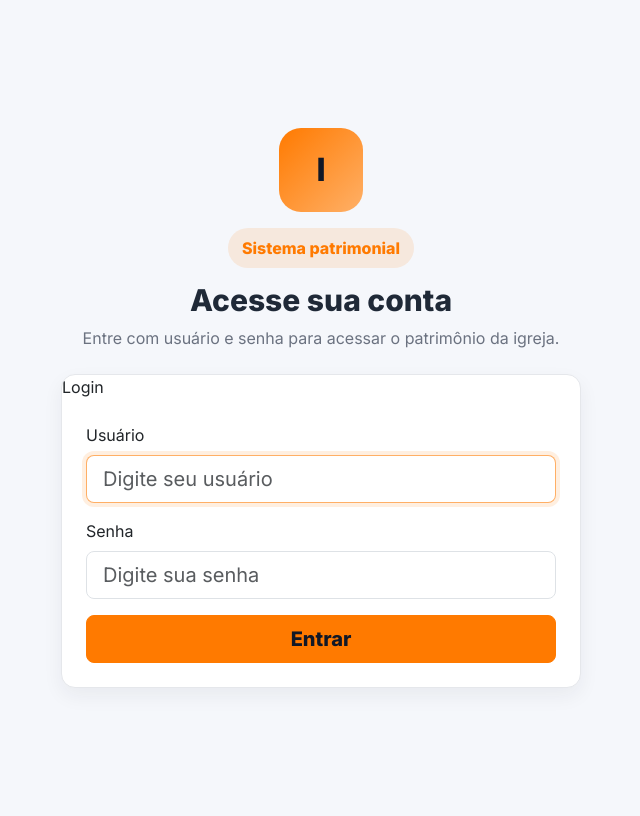
After one commit to Hunter954/Patrimonial, a Flask app: page /login in a window 1280 px wide. The commit adds this page. Shown: the whole page, without its empty margins (319-959 px from the left). Run offline with Flask 3, Linux system fonts and the light colour scheme; data comes from the database, SQL or seed files in the repository.

Commit message:
Add files via upload

```diff
--- a/app/routes.py
+++ b/app/routes.py
@@ -1,17 +1,29 @@
 from datetime import date, datetime, timedelta
 from decimal import Decimal, InvalidOperation
 import io
-import os
-import uuid
+from functools import wraps
 from pathlib import Path
 
-from flask import Blueprint, current_app, flash, redirect, render_template, request, send_file, send_from_directory, session, url_for
+from flask import (
+    Blueprint,
+    current_app,
+    flash,
+    g,
+    redirect,
+    render_template,
+    request,
+    send_file,
+    send_from_directory,
+    session,
+    url_for,
+)
 from sqlalchemy import func
+from werkzeug.security import check_password_hash, generate_password_hash
 from werkzeug.utils import secure_filename
 
 from . import db
 from .barcodes import generate_barcode_png
-from .models import AppSetting, Asset, Movement
+from .models import AppSetting, Asset, Movement, User
 from .utils import currency_br, depreciation_linear
 
 bp = Blueprint("main", __name__)
@@ -55,6 +67,13 @@ def add_movement(asset_id: int, action: str, details: str = "", user_name: str =
     db.session.commit()
 
 
+def get_current_user() -> User | None:
+    user_id = session.get("user_id")
+    if not user_id:
+        return None
+    return User.query.filter_by(id=user_id, is_active=True).first()
+
+
 def get_current_church_key():
     church_key = session.get("church_key")
     return church_key if church_key in CHURCHES else None
@@ -95,6 +114,16 @@ def get_church_settings(church_key: str | None = None):
     return AppSetting.query.filter_by(church_key=ck).first()
 
 
+def get_login_logo_settings():
+    ensure_default_settings()
+    preferred_keys = ["foz", "paraguai"]
+    for key in preferred_keys:
+        settings = AppSetting.query.filter_by(church_key=key).first()
+        if settings and settings.logo_path:
+            return settings
+    return AppSetting.query.order_by(AppSetting.id.asc()).first()
+
+
 def save_upload(file_storage, target_dir: str, prefix: str) -> str | None:
     if not file_storage or not getattr(file_storage, "filename", ""):
         return None
@@ -103,7 +132,7 @@ def save_upload(file_storage, target_dir: str, prefix: str) -> str | None:
 
     original_name = secure_filename(file_storage.filename)
     ext = Path(original_name).suffix.lower()
-    filename = f"{prefix}_{uuid.uuid4().hex[:12]}{ext}"
+    filename = f"{prefix}_{datetime.utcnow().strftime('%Y%m%d%H%M%S')}_{secure_filename(Path(original_name).stem)[:20]}{ext}"
     target_path = Path(target_dir)
     target_path.mkdir(parents=True, exist_ok=True)
     destination = target_path / filename
@@ -113,10 +142,52 @@ def save_upload(file_storage, target_dir: str, prefix: str) -> str | None:
     relative = destination.resolve().relative_to(upload_root).as_posix()
     return relative
 
+
+def login_required(view):
+    @wraps(view)
+    def wrapped(*args, **kwargs):
+        if not g.current_user:
+            flash("Faça login para acessar o sistema.", "warning")
+            return redirect(url_for("main.login", next=request.path))
+        return view(*args, **kwargs)
+
+    return wrapped
+
+
+def admin_required(view):
+    @wraps(view)
+    def wrapped(*args, **kwargs):
+        if not g.current_user:
+            flash("Faça login para acessar o sistema.", "warning")
+            return redirect(url_for("main.login", next=request.path))
+        if g.current_user.role != "admin":
+            flash("Apenas administrador pode fazer essa ação.", "danger")
+            return redirect(url_for("main.dashboard"))
+        return view(*args, **kwargs)
+
+    return wrapped
+
+
 @bp.before_app_request
-def enforce_church_context():
-    allowed = {"main.root", "main.select_church", "main.uploaded_file", "static"}
-    if request.endpoint in allowed or request.endpoint is None:
+def load_request_context():
+    g.current_user = get_current_user()
+
+
+@bp.before_app_request
+def enforce_access_rules():
+    public_endpoints = {
+        "main.root",
+        "main.login",
+        "main.logout",
+        "main.uploaded_file",
+        "static",
+    }
+    if request.endpoint in public_endpoints or request.endpoint is None:
+        return None
+    if not g.current_user:
+        return redirect(url_for("main.login", next=request.path))
+    allowed_without_church = {"main.select_church", "main.change_church"}
+    if request.endpoint in allowed_without_church:
         return None
     if get_current_church_key():
         return None
@@ -132,11 +203,16 @@ def inject_helpers():
         "current_church": church,
         "churches": CHURCHES,
         "church_settings": settings,
+        "current_user": g.get("current_user"),
+        "is_admin": bool(g.get("current_user") and g.current_user.role == "admin"),
+        "can_edit": bool(g.get("current_user") and g.current_user.role == "admin"),
     }
 
 
 @bp.get("/")
 def root():
+    if not g.current_user:
+        return redirect(url_for("main.login"))
     if get_current_church_key():
         return redirect(url_for("main.dashboard"))
     ensure_default_settings()
@@ -147,7 +223,39 @@ def root():
     return render_template("church_select.html", cards=cards, title="Selecionar patrimônio")
 
 
+@bp.route("/login", methods=["GET", "POST"])
+def login():
+    if g.current_user:
+        return redirect(url_for("main.dashboard") if get_current_church_key() else url_for("main.root"))
+
+    login_logo = get_login_logo_settings()
+    if request.method == "POST":
+        username = (request.form.get("username") or "").strip()
+        password = request.form.get("password") or ""
+        user = User.query.filter(func.lower(User.username) == username.lower()).first()
+
+        if not user or not user.is_active or not check_password_hash(user.password_hash, password):
+            flash("Usuário ou senha inválidos.", "danger")
+            return render_template("login.html", login_logo=login_logo, title="Login • Sistema Patrimonial")
+
+        session["user_id"] = user.id
+        next_url = request.args.get("next") or url_for("main.root")
+        flash(f"Bem-vindo, {user.username}.", "success")
+        return redirect(next_url)
+
+    return render_template("login.html", login_logo=login_logo, title="Login • Sistema Patrimonial")
+
+
+@bp.get("/logout")
+def logout():
+    session.pop("user_id", None)
+    session.pop("church_key", None)
+    flash("Você saiu do sistema.", "info")
+    return redirect(url_for("main.login"))
+
+
 @bp.post("/selecionar-igreja")
+@login_required
 def select_church():
     church_key = (request.form.get("church_key") or "").strip()
     if church_key not in CHURCHES:
@@ -159,6 +267,7 @@ def select_church():
 
 
 @bp.get("/trocar-igreja")
+@login_required
 def change_church():
     session.pop("church_key", None)
     flash("Escolha qual patrimônio deseja acessar.", "info")
@@ -166,6 +275,7 @@ def change_church():
 
 
 @bp.get("/dashboard")
+@login_required
 def dashboard():
     total_assets = church_query().count()
     total_value = db.session.query(func.coalesce(func.sum(Asset.purchase_value), 0)).filter(Asset.church_key == get_current_church_key()).scalar() or 0
@@ -232,6 +342,7 @@ def dashboard():
 
 
 @bp.get("/patrimonio")
+@login_required
 def patrimonio_list():
     q = (request.args.get("q") or "").strip()
     status = (request.args.get("status") or "").strip()
@@ -271,6 +382,7 @@ def patrimonio_list():
 
 
 @bp.route("/patrimonio/novo", methods=["GET", "POST"])
+@admin_required
 def patrimonio_new():
     if request.method == "POST":
         church_key = get_current_church_key()
@@ -313,19 +425,24 @@ def patrimonio_new():
         )
         db.session.add(asset)
         db.session.commit()
-        add_movement(asset.id, "Novo Cadastro", "Cadastro inicial do bem")
+        add_movement(asset.id, "Novo Cadastro", "Cadastro inicial do bem", g.current_user.username)
         flash("Bem cadastrado com sucesso.", "success")
         return redirect(url_for("main.patrimonio_edit", asset_id=asset.id))
 
     preset_barcode = (request.args.get("barcode") or "").strip()
-    return render_template("patrimonio_form.html", asset=None, preset_barcode=preset_barcode)
+    return render_template("patrimonio_form.html", asset=None, preset_barcode=preset_barcode, read_only=False)
 
 
 @bp.route("/patrimonio/<int:asset_id>/editar", methods=["GET", "POST"])
+@login_required
 def patrimonio_edit(asset_id):
     asset = church_query().filter_by(id=asset_id).first_or_404()
 
     if request.method == "POST":
+        if g.current_user.role != "admin":
+            flash("Seu usuário é somente visualizador.", "danger")
+            return redirect(url_for("main.patrimonio_edit", asset_id=asset.id))
+
         old_location = asset.location
         old_status = asset.status
         old_donation = asset.is_donation
@@ -346,10 +463,8 @@ def patrimonio_edit(asset_id):
         asset.brand = (request.form.get("brand") or "").strip() or None
         asset.model = (request.form.get("model") or "").strip() or None
         asset.serial_number = (request.form.get("serial_number") or "").strip() or None
-
         asset.purchase_value = parse_decimal(request.form.get("purchase_value"), "0")
         asset.purchase_date = datetime.strptime(request.form.get("purchase_date"), "%Y-%m-%d").date() if request.form.get("purchase_date") else asset.purchase_date
-
         asset.cost_center = (request.form.get("cost_center") or "").strip() or None
         asset.location = (request.form.get("location") or "").strip() or None
         asset.responsible = (request.form.get("responsible") or "").strip() or None
@@ -373,13 +488,13 @@ def patrimonio_edit(asset_id):
         db.session.commit()
 
         if asset.location != old_location:
-            add_movement(asset.id, "Alteração Localização", f"{old_location or '-'} -> {asset.location or '-'}")
+            add_movement(asset.id, "Alteração Localização", f"{old_location or '-'} -> {asset.location or '-'}", g.current_user.username)
         if asset.status != old_status:
-            add_movement(asset.id, "Alteração Status", f"{old_status} -> {asset.status}")
+            add_movement(asset.id, "Alteração Status", f"{old_status} -> {asset.status}", g.current_user.username)
         if asset.is_donation != old_donation:
-            add_movement(asset.id, "Alteração Categoria", f"Doação: {'Sim' if old_donation else 'Não'} -> {'Sim' if asset.is_donation else 'Não'}")
+            add_movement(asset.id, "Alteração Categoria", f"Doação: {'Sim' if old_donation else 'Não'} -> {'Sim' if asset.is_donation else 'Não'}", g.current_user.username)
         if asset.barcode != old_barcode:
-            add_movement(asset.id, "Alteração Código de Barras", f"{old_barcode} -> {asset.barcode}")
+            add_movement(asset.id, "Alteração Código de Barras", f"{old_barcode} -> {asset.barcode}", g.current_user.username)
 
         flash("Item atualizado.", "success")
         return redirect(url_for("main.patrimonio_edit", asset_id=asset.id))
@@ -387,25 +502,40 @@ def patrimonio_edit(asset_id):
     acc, cur, years, pct = depreciation_linear(asset.purchase_value, asset.purchase_date, asset.useful_life_years, date.today())
     dep = {"accumulated": acc, "current": cur, "years": years, "percent": pct}
     moves = Movement.query.filter_by(asset_id=asset.id).order_by(Movement.created_at.desc()).limit(10).all()
-    return render_template("patrimonio_form.html", asset=asset, dep=dep, moves=moves, preset_barcode=None)
+    return render_template("patrimonio_form.html", asset=asset, dep=dep, moves=moves, preset_barcode=None, read_only=g.current_user.role != "admin")
 
 
 @bp.post("/patrimonio/<int:asset_id>/baixar")
+@admin_required
 def patrimonio_deactivate(asset_id):
     asset = church_query().filter_by(id=asset_id).first_or_404()
     asset.status = "baixado"
     db.session.commit()
-    add_movement(asset.id, "Baixado", "Bem baixado no sistema")
+    add_movement(asset.id, "Baixado", "Bem baixado no sistema", g.current_user.username)
     flash("Bem baixado.", "info")
     return redirect(url_for("main.patrimonio_edit", asset_id=asset.id))
 
 
+@bp.post("/patrimonio/<int:asset_id>/excluir")
+@admin_required
+def patrimonio_delete(asset_id):
+    asset = church_query().filter_by(id=asset_id).first_or_404()
+    code = asset.internal_code
+    desc = asset.description
+    db.session.delete(asset)
+    db.session.commit()
+    flash(f"Bem {code} - {desc} excluído com sucesso.", "success")
+    return redirect(request.referrer or url_for("main.patrimonio_list"))
+
+
 @bp.get("/leitor")
+@login_required
 def leitor():
     return render_template("leitor.html")
 
 
 @bp.post("/leitor/processar")
+@login_required
 def leitor_processar():
     code = (request.form.get("code") or "").strip()
     if not code:
@@ -416,11 +546,15 @@ def leitor_processar():
     if asset:
         flash(f"Item encontrado: {asset.internal_code}", "success")
         return redirect(url_for("main.patrimonio_edit", asset_id=asset.id))
+    if g.current_user.role != "admin":
+        flash("Item não cadastrado e seu usuário é somente visualizador.", "warning")
+        return redirect(url_for("main.leitor"))
     flash("Item não cadastrado nesta igreja. Abrindo tela para cadastro.", "warning")
     return redirect(url_for("main.patrimonio_new", barcode=code))
 
 
 @bp.get("/etiqueta/<int:asset_id>.png")
+@login_required
 def etiqueta_png(asset_id):
     asset = church_query().filter_by(id=asset_id).first_or_404()
     png = generate_barcode_png(asset.barcode)
@@ -448,6 +582,7 @@ def uploaded_file(relative_path):
 
 
 @bp.get("/inventario")
+@login_required
 def inventario():
     q = (request.args.get("q") or "").strip()
     status = (request.args.get("status") or "").strip()
@@ -469,6 +604,7 @@ def inventario():
 
 
 @bp.get("/inventario/exportar.csv")
+@login_required
 def inventario_exportar():
     import csv
     import io as _io
@@ -492,6 +628,7 @@ def inventario_exportar():
 
 
 @bp.get("/relatorios")
+@login_required
 def relatorios():
     assets = church_query().all()
     today = date.today()
@@ -520,6 +657,7 @@ def relatorios():
 
 
 @bp.route("/admin/igreja", methods=["GET", "POST"])
+@admin_required
 def church_admin():
     church = get_current_church()
     settings = get_church_settings(church["key"])
@@ -538,3 +676,60 @@ def church_admin():
         return redirect(url_for("main.church_admin"))
 
     return render_template("church_admin.html", settings=settings)
+
+
+@bp.route("/admin/usuarios", methods=["GET", "POST"])
+@admin_required
+def admin_users():
+    if request.method == "POST":
+        username = (request.form.get("username") or "").strip()
+        password = request.form.get("password") or ""
+        role = (request.form.get("role") or "viewer").strip().lower()
+
+        if not username:
+            flash("Informe o nome de usuário.", "danger")
+            return redirect(url_for("main.admin_users"))
+        if len(password) < 4:
+            flash("A senha precisa ter pelo menos 4 caracteres.", "danger")
+            return redirect(url_for("main.admin_users"))
+        if role not in {"admin", "viewer"}:
+            flash("Nível de usuário inválido.", "danger")
+            return redirect(url_for("main.admin_users"))
+        if User.query.filter(func.lower(User.username) == username.lower()).first():
+            flash("Já existe um usuário com esse nome.", "danger")
+            return redirect(url_for("main.admin_users"))
+
+        db.session.add(User(username=username, password_hash=generate_password_hash(password), role=role, is_active=True))
+        db.session.commit()
+        flash("Usuário cadastrado com sucesso.", "success")
+        return redirect(url_for("main.admin_users"))
+
+    users = User.query.order_by(User.username.asc()).all()
+    return render_template("admin_users.html", users=users)
+
+
+@bp.post("/admin/usuarios/<int:user_id>/toggle")
+@admin_required
+def admin_users_toggle(user_id):
+    user = User.query.get_or_404(user_id)
+    if user.id == g.current_user.id:
+        flash("Você não pode desativar o próprio usuário logado.", "danger")
+        return redirect(url_for("main.admin_users"))
+    user.is_active = not user.is_active
+    db.session.commit()
+    flash("Status do usuário atualizado.", "success")
+    return redirect(url_for("main.admin_users"))
+
+
+@bp.post("/admin/usuarios/<int:user_id>/senha")
+@admin_required
+def admin_users_password(user_id):
+    user = User.query.get_or_404(user_id)
+    password = request.form.get("new_password") or ""
+    if len(password) < 4:
+        flash("A nova senha precisa ter pelo menos 4 caracteres.", "danger")
+        return redirect(url_for("main.admin_users"))
+    user.password_hash = generate_password_hash(password)
+    db.session.commit()
+    flash(f"Senha do usuário {user.username} atualizada.", "success")
+    return redirect(url_for("main.admin_users"))
--- a/app/static/css/app.css
+++ b/app/static/css/app.css
@@ -491,3 +491,56 @@ body{
     max-height: 70px;
   }
 }
+
+.public-page{
+  min-height: 100vh;
+}
+
+.flash-public{
+  max-width: 520px;
+}
+
+.login-page{
+  min-height: calc(100vh - 32px);
+  display: flex;
+  align-items: center;
+  justify-content: center;
+  padding: 32px 16px;
+}
+
+.login-shell{
+  width: 100%;
+  max-width: 520px;
+}
+
+.login-card{
+  overflow: hidden;
+}
+
+.login-logo{
+  display: block;
+  max-width: 240px;
+  max-height: 120px;
+  width: auto;
+  height: auto;
+  object-fit: contain;
+  margin-left: auto;
+  margin-right: auto;
+}
+
+.login-logo-fallback{
+  width: 84px;
+  height: 84px;
+  border-radius: 22px;
+  display: flex;
+  align-items: center;
+  justify-content: center;
+  font-weight: 900;
+  font-size: 32px;
+  background: linear-gradient(135deg, var(--orange), #ffb067);
+  color: #111827;
+}
+
+.login-title{
+  font-size: 30px;
+}
--- a/app/templates/base.html
+++ b/app/templates/base.html
@@ -12,6 +12,7 @@
   <script src="https://cdn.jsdelivr.net/npm/chart.js@4.4.1/dist/chart.umd.min.js"></script>
 </head>
 <body>
+  {% if current_user %}
   <nav class="navbar navbar-expand-lg navbar-light bg-white shadow-sm app-navbar">
     <div class="container-fluid px-4">
       <a class="navbar-brand brand-wrap d-flex align-items-center gap-3" href="{{ url_for('main.dashboard') if current_church else url_for('main.root') }}">
@@ -41,40 +42,47 @@
         </div>
       </a>
 
-      {% if current_church %}
       <button class="navbar-toggler" type="button" data-bs-toggle="collapse" data-bs-target="#navMain" aria-controls="navMain" aria-expanded="false" aria-label="Abrir menu">
         <span class="navbar-toggler-icon"></span>
       </button>
 
       <div class="collapse navbar-collapse" id="navMain">
         <ul class="navbar-nav mx-auto gap-lg-3">
+          {% if current_church %}
           <li class="nav-item"><a class="nav-link {{ 'active' if request.path.startswith('/dashboard') else '' }}" href="{{ url_for('main.dashboard') }}">Dashboard</a></li>
           <li class="nav-item"><a class="nav-link {{ 'active' if request.path.startswith('/patrimonio') else '' }}" href="{{ url_for('main.patrimonio_list') }}">Patrimônio</a></li>
           <li class="nav-item"><a class="nav-link {{ 'active' if request.path.startswith('/inventario') else '' }}" href="{{ url_for('main.inventario') }}">Inventário</a></li>
           <li class="nav-item"><a class="nav-link {{ 'active' if request.path.startswith('/relatorios') else '' }}" href="{{ url_for('main.relatorios') }}">Relatórios</a></li>
           <li class="nav-item"><a class="nav-link {{ 'active' if request.path.startswith('/leitor') else '' }}" href="{{ url_for('main.leitor') }}">Leitor</a></li>
-          <li class="nav-item"><a class="nav-link {{ 'active' if request.path.startswith('/admin/igreja') else '' }}" href="{{ url_for('main.church_admin') }}">Admin</a></li>
+          {% if is_admin %}
+          <li class="nav-item"><a class="nav-link {{ 'active' if request.path.startswith('/admin/igreja') else '' }}" href="{{ url_for('main.church_admin') }}">Admin igreja</a></li>
+          <li class="nav-item"><a class="nav-link {{ 'active' if request.path.startswith('/admin/usuarios') else '' }}" href="{{ url_for('main.admin_users') }}">Usuários</a></li>
+          {% endif %}
+          {% endif %}
         </ul>
 
         <div class="d-flex align-items-center gap-3">
+          {% if current_church %}
           <a class="btn btn-sm btn-outline-orange" href="{{ url_for('main.change_church') }}">Trocar igreja</a>
+          {% endif %}
+          <a class="btn btn-sm btn-outline-secondary" href="{{ url_for('main.logout') }}">Sair</a>
           <div class="d-flex align-items-center gap-2">
-            <div class="avatar">{{ current_church.name[:1]|upper }}</div>
+            <div class="avatar">{{ current_user.username[:1]|upper }}</div>
             <div>
-              <div class="small fw-semibold">Patrimônio ativo</div>
-              <div class="small text-muted">{{ current_church.name }}</div>
+              <div class="small fw-semibold">{{ current_user.username }}</div>
+              <div class="small text-muted">{{ 'Administrador' if current_user.role == 'admin' else 'Visualizador' }}</div>
             </div>
           </div>
         </div>
       </div>
-      {% endif %}
     </div>
   </nav>
+  {% endif %}
 
-  <main class="container-fluid px-4 py-4">
+  <main class="container-fluid px-4 py-4 {% if not current_user %}public-page{% endif %}">
     {% with messages = get_flashed_messages(with_categories=true) %}
       {% if messages %}
-        <div class="mb-3">
+        <div class="mb-3 {% if not current_user %}flash-public mx-auto{% endif %}">
           {% for category, message in messages %}
             <div class="alert alert-{{ category }} mb-2">{{ message }}</div>
           {% endfor %}
--- /dev/null
+++ b/app/templates/login.html
@@ -0,0 +1,38 @@
+{% extends "base.html" %}
+{% set title = "Login • Sistema Patrimonial" %}
+
+{% block content %}
+<div class="login-page">
+  <div class="login-shell">
+    <div class="text-center mb-4">
+      {% if login_logo and login_logo.logo_path %}
+        <img class="login-logo mb-3" src="{{ url_for('main.uploaded_file', relative_path=login_logo.logo_path) }}" alt="Logo da igreja">
+      {% else %}
+        <div class="login-logo-fallback mx-auto mb-3">I</div>
+      {% endif %}
+      <div class="selector-eyebrow">Sistema patrimonial</div>
+      <h1 class="selector-title login-title">Acesse sua conta</h1>
+      <p class="selector-subtitle">Entre com usuário e senha para acessar o patrimônio da igreja.</p>
+    </div>
+
+    <div class="card login-card">
+      <div class="panel-title">Login</div>
+      <div class="p-4">
+        <form method="post" class="row g-3">
+          <div class="col-12">
+            <label class="form-label">Usuário</label>
+            <input class="form-control form-control-lg" name="username" placeholder="Digite seu usuário" required autofocus>
+          </div>
+          <div class="col-12">
+            <label class="form-label">Senha</label>
+            <input type="password" class="form-control form-control-lg" name="password" placeholder="Digite sua senha" required>
+          </div>
+          <div class="col-12 d-grid">
+            <button class="btn btn-orange btn-lg" type="submit">Entrar</button>
+          </div>
+        </form>
+      </div>
+    </div>
+  </div>
+</div>
+{% endblock %}
```
Also changed, not shown: app/__init__.py (+17 -3 lines), app/models.py (+15 -0 lines), app/seed.py (+14 -1 lines), app/templates/admin_users.html (added, +87 -0 lines), app/templates/inventario.html (+9 -2 lines), app/templates/patrimonio_form.html (+12 -4 lines), app/templates/patrimonio_list.html (+11 -2 lines).
